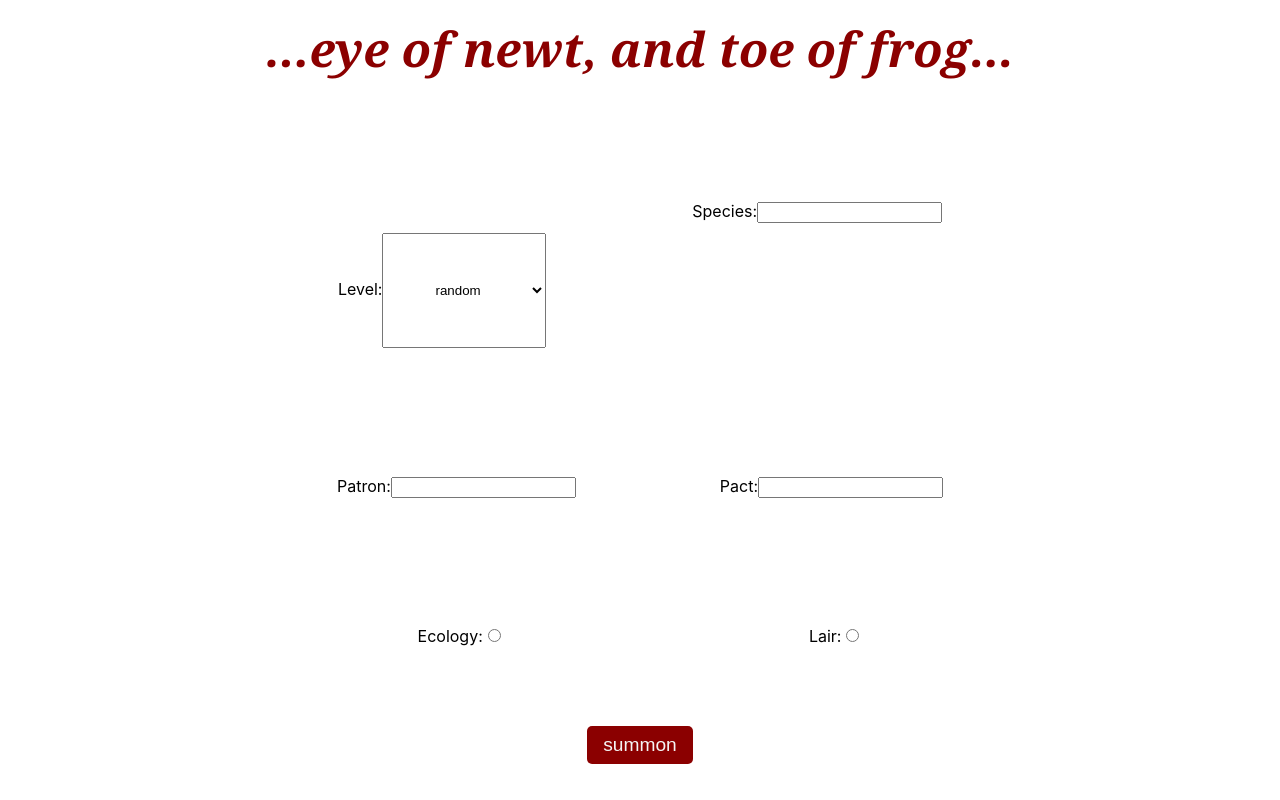
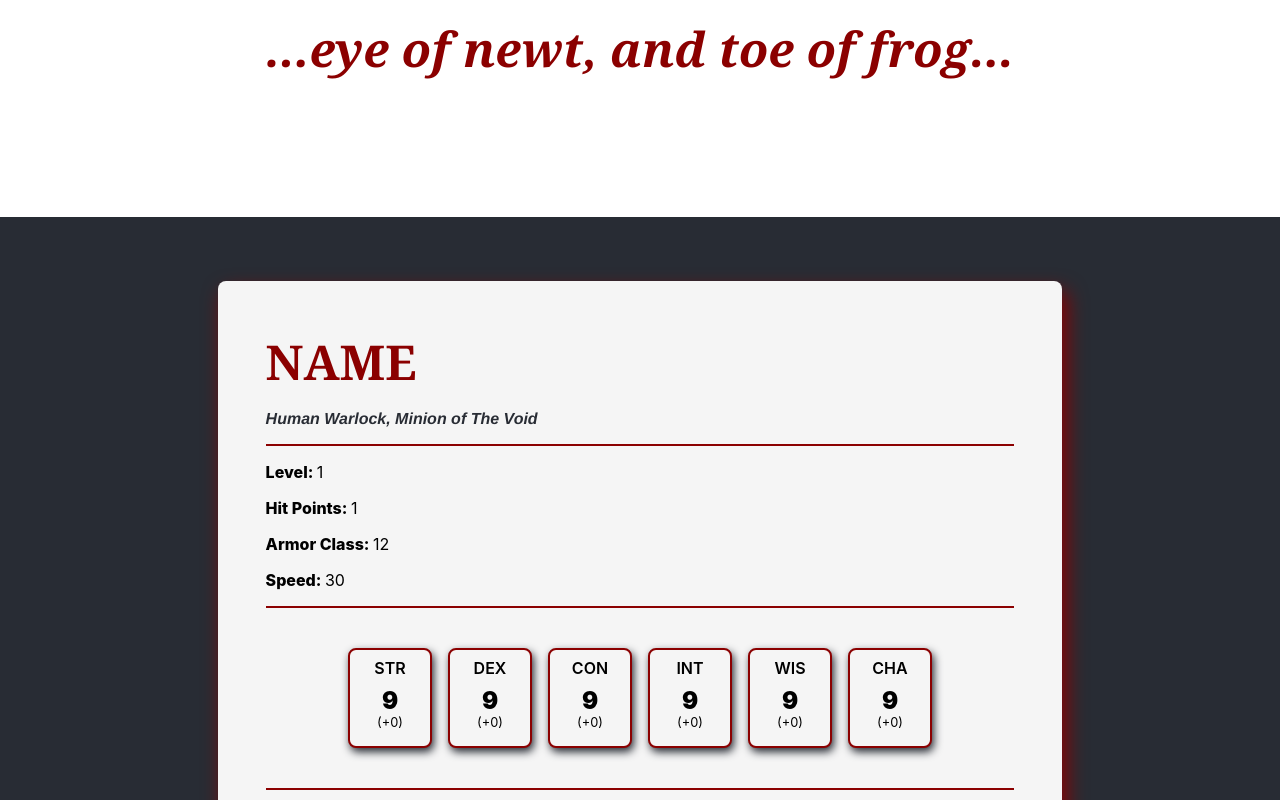
Before and after one commit to AcmeCat/Warlocks, a React (Create React App) app: page / in a window 1280 px wide. Shown: the part 920-1720 px from the top of the page. Built offline with nearby package versions, Linux system fonts and the light colour scheme.

Commit message:
Temporarily removed form for inputting warlock parameters

```diff
--- a/src/App.js
+++ b/src/App.js
@@ -7,6 +7,7 @@ import Invocations from './Components/Invocations';
 import Attributes from './Components/Attributes';
 import NameAndTitle from './Components/NameAndTitle';
 //import {Link} from 'react-scroll'
+//import { useState } from 'react';
 
 
 class App extends React.Component {
@@ -32,6 +33,7 @@ class App extends React.Component {
       proficiency: 2
     }
     this.summon = this.summon.bind(this);
+    this.handleLevelChange = this.handleLevelChange.bind(this);
   }
 
   beginRitual () {
@@ -43,14 +45,17 @@ class App extends React.Component {
 
   summon () {
 
-    let level = this.getLevel();
+    if (this.state.level === 'random') {
+      this.setState({level: this.getLevel()})
+    }
     this.setState({
-      level: level,
+      //TODO: remove getLevel when level is set in form below
+      level: this.getLevel(),
       name: this.getName(),
       species: this.getSpecies(),
       patron: this.getPatron()
     })
-    let stats = this.getStats(level);
+    let stats = this.getStats(this.state.level);
     this.setState({
       attributes: {
         STR: {value: stats[0], mod: this.getModFromStat(stats[0])},
@@ -61,11 +66,11 @@ class App extends React.Component {
         CHA: {value: stats[5], mod: this.getModFromStat(stats[5])}
       }
     })
-    let hp = this.calcHitPoints(level, this.getModFromStat(stats[2]));
+    let hp = this.calcHitPoints(this.state.level, this.getModFromStat(stats[2]));
     this.setState({
       hitPoints: hp
     })
-    if (level > 2) {
+    if (this.state.level > 2) {
       this.setState({
         pact: this.getPact()
       })
@@ -74,7 +79,7 @@ class App extends React.Component {
         pact: ''
       })
     }
-    let proficiency = this.calcProficiency(level);
+    let proficiency = this.calcProficiency(this.state.level);
     this.setState({
       proficiency: proficiency
     })
@@ -85,9 +90,15 @@ class App extends React.Component {
       element.scrollIntoView({ behavior: 'smooth' });
     }
   }
+  handleLevelChange (e) {
+    this.setState({
+      level: e.target.value
+    })
+  }
 
   render (){
-    const levels = [...new Array(20)].map((_, index) => index + 1)
+    //const levels = [...new Array(20)].map((_, index) => index + 1)
+    //const [selectedLevel, setLevel] = useState(levels);
 
     return (
       <div className="App">
@@ -96,22 +107,24 @@ class App extends React.Component {
           <p>
             THE <span className='warlocks'>WARLOCKS</span> ARE COMING...
           </p>
-          <button className='generate-button' onClick={this.beginRitual}>begin ritual</button>
+          {/* TODO: CHANGE THE following onclick to beginRitual */}
+          <button className='generate-button' onClick={this.summon}>begin ritual</button>
         </header>
         <main>
           <section id='options'>
             <h2 id='options-heading'>...eye of newt, and toe of frog...</h2>
-            <form id='options-form'>
+            {/*TODO: modify below to set warlock parameters */}
+            {/* <form id='options-form'>
               <label className='option'>
                 Level:
-                <select className='option'>
+                <select className='option' onChange={this.handleLevelChange}>
                   <option value='random'>random</option>
                   {levels.map((val) => <option key={val} value={val}>{val}</option>)}
                 </select>
               </label>
               <label className='option'>
                 Species:
-                <input type="text" value={this.state.value} onChange={this.handleChange} />
+                <input type="text" value={this.state} onChange={this.handleChange} />
               </label>
               <label className='option'>
                 Patron:
@@ -129,8 +142,8 @@ class App extends React.Component {
                 Lair:
                 <input type="radio" value={this.state.value} onChange={this.handleChange} />
               </label>
-            </form>
-            <button className='generate-button' onClick={this.summon}>summon</button>
+            </form> */}
+            {/* <button className='generate-button' onClick={this.summon}>summon</button> */}
           </section>
           <section id='stats'>
             <div id='stat-block'>
```
